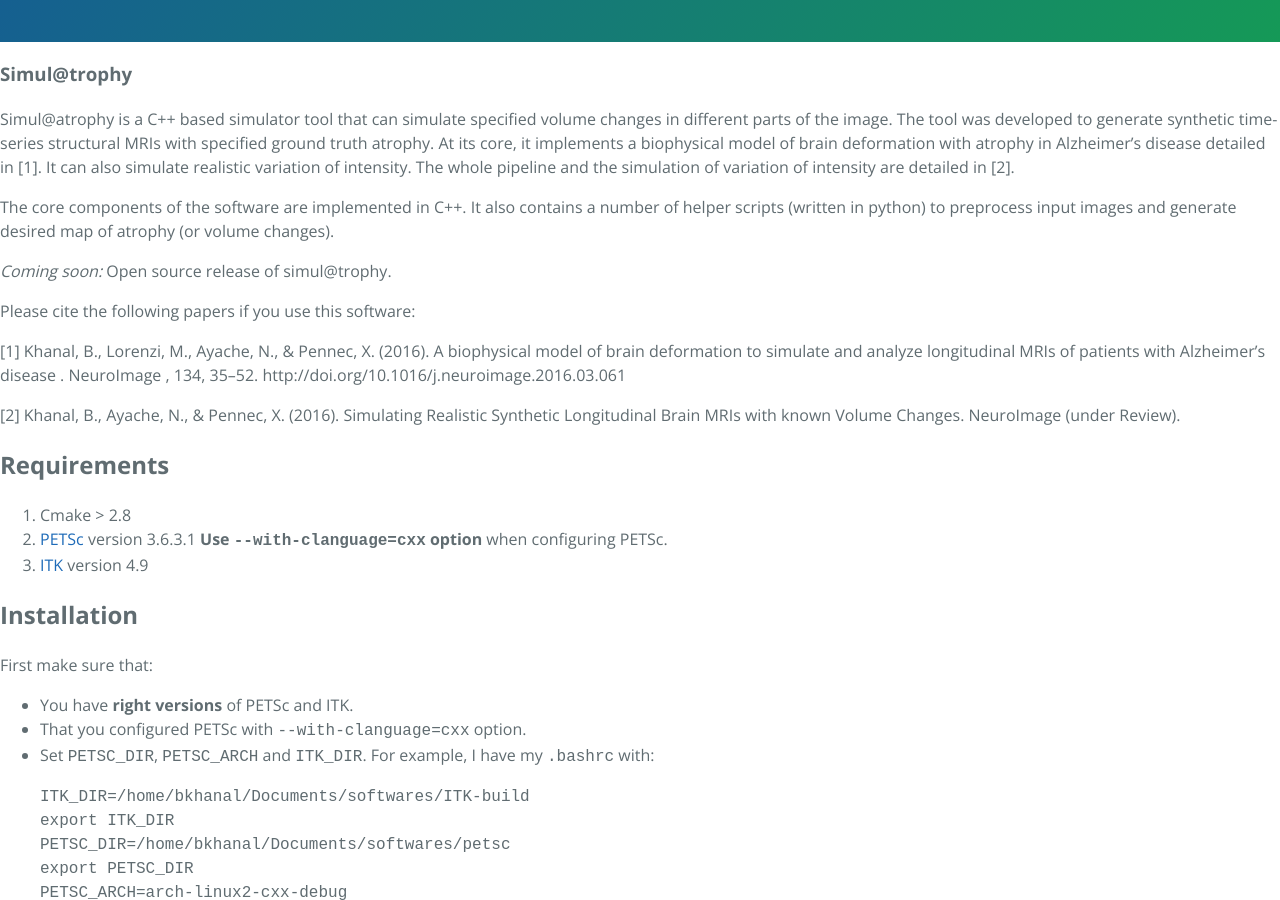
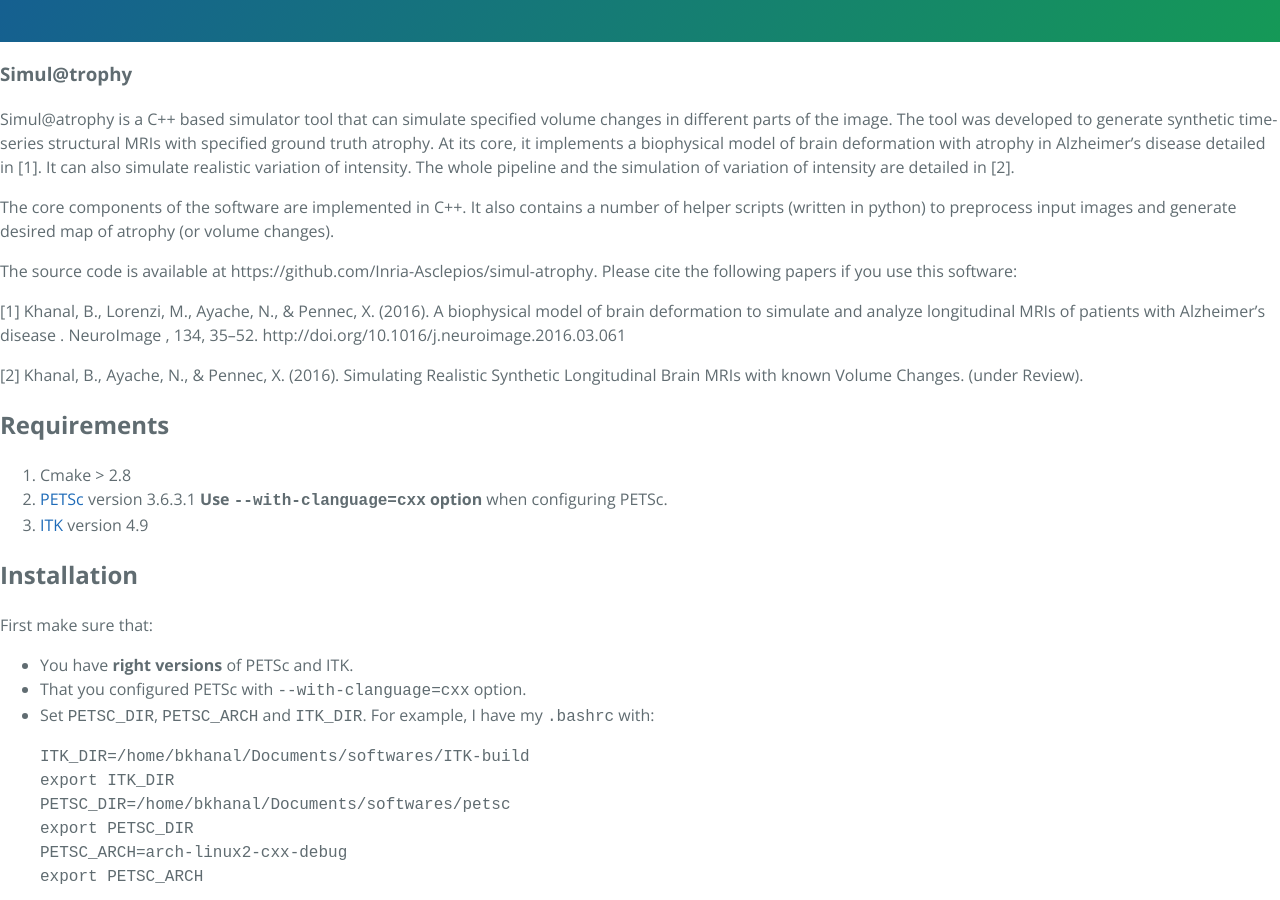
Before and after one commit to Inria-Asclepios/simul-atrophy, a Jekyll site: the page built from index.md, in a window 1280 px wide and 900 px high, scrolled down 341 px. Built offline with Jekyll 4.4.1, drawn with Linux system fonts in a browser that asks for light colours.

Commit message:
Updates source-code link.

```diff
--- a/index.md
+++ b/index.md
@@ -11,13 +11,12 @@ The whole pipeline and the simulation of variation of intensity are detailed in
 The core components of the software are implemented in C++.
 It also contains a number of helper scripts (written in python) to preprocess input images and generate desired map of atrophy (or volume changes).
 
-*Coming soon:* Open source release of simul@trophy.
-
+The source code is available at https://github.com/Inria-Asclepios/simul-atrophy.
 Please cite the following papers if you use this software:
 
 [1] Khanal, B., Lorenzi, M., Ayache, N., & Pennec, X. (2016). A biophysical model of brain deformation to simulate and analyze longitudinal MRIs of patients with Alzheimer’s disease . NeuroImage , 134, 35–52. http://doi.org/10.1016/j.neuroimage.2016.03.061
 
-[2] Khanal, B., Ayache, N., & Pennec, X. (2016). Simulating Realistic Synthetic Longitudinal Brain MRIs with known Volume Changes. NeuroImage (under Review).
+[2] Khanal, B., Ayache, N., & Pennec, X. (2016). Simulating Realistic Synthetic Longitudinal Brain MRIs with known Volume Changes. (under Review).
 
 ## Requirements
 1. Cmake > 2.8
```
